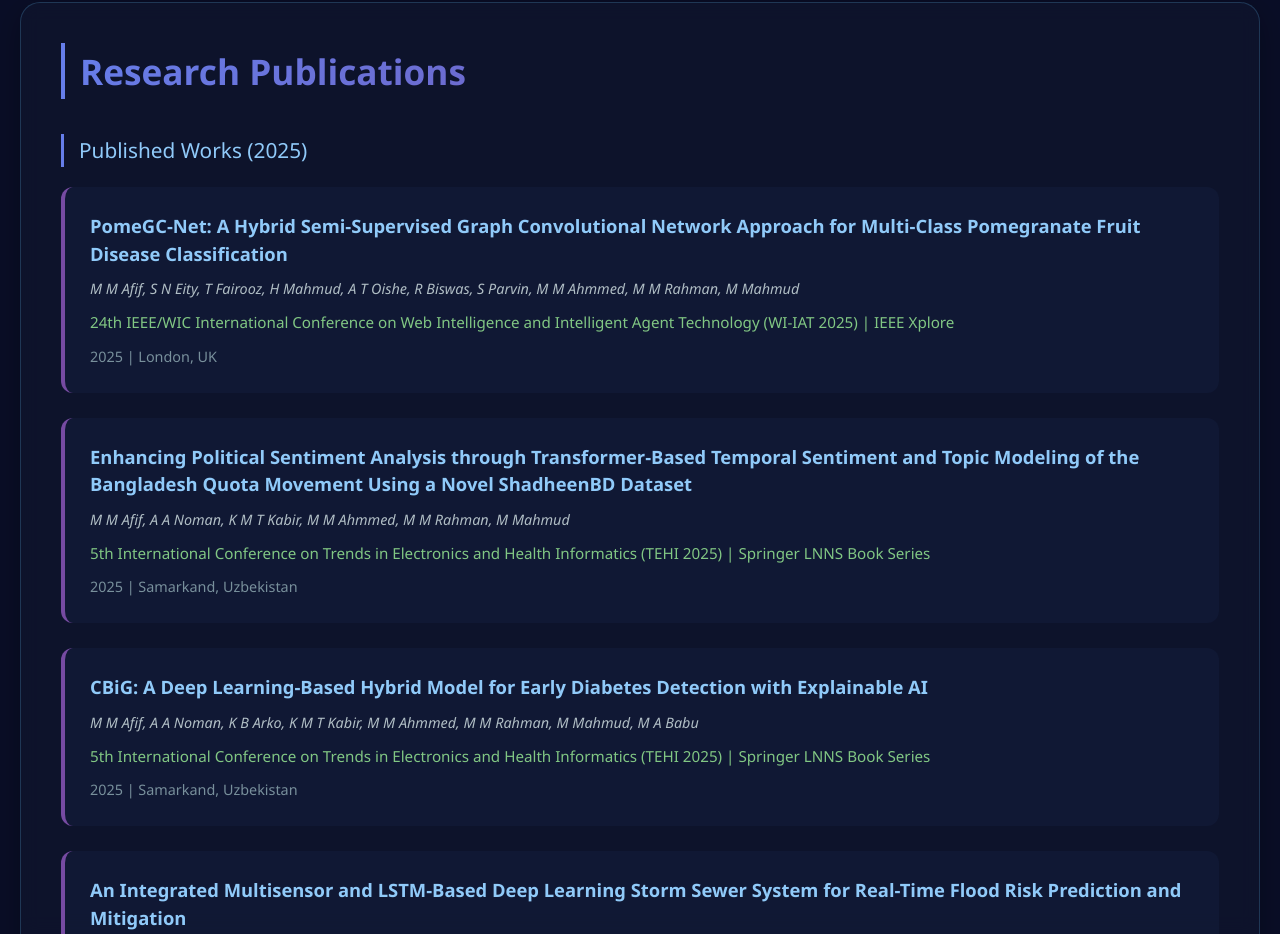
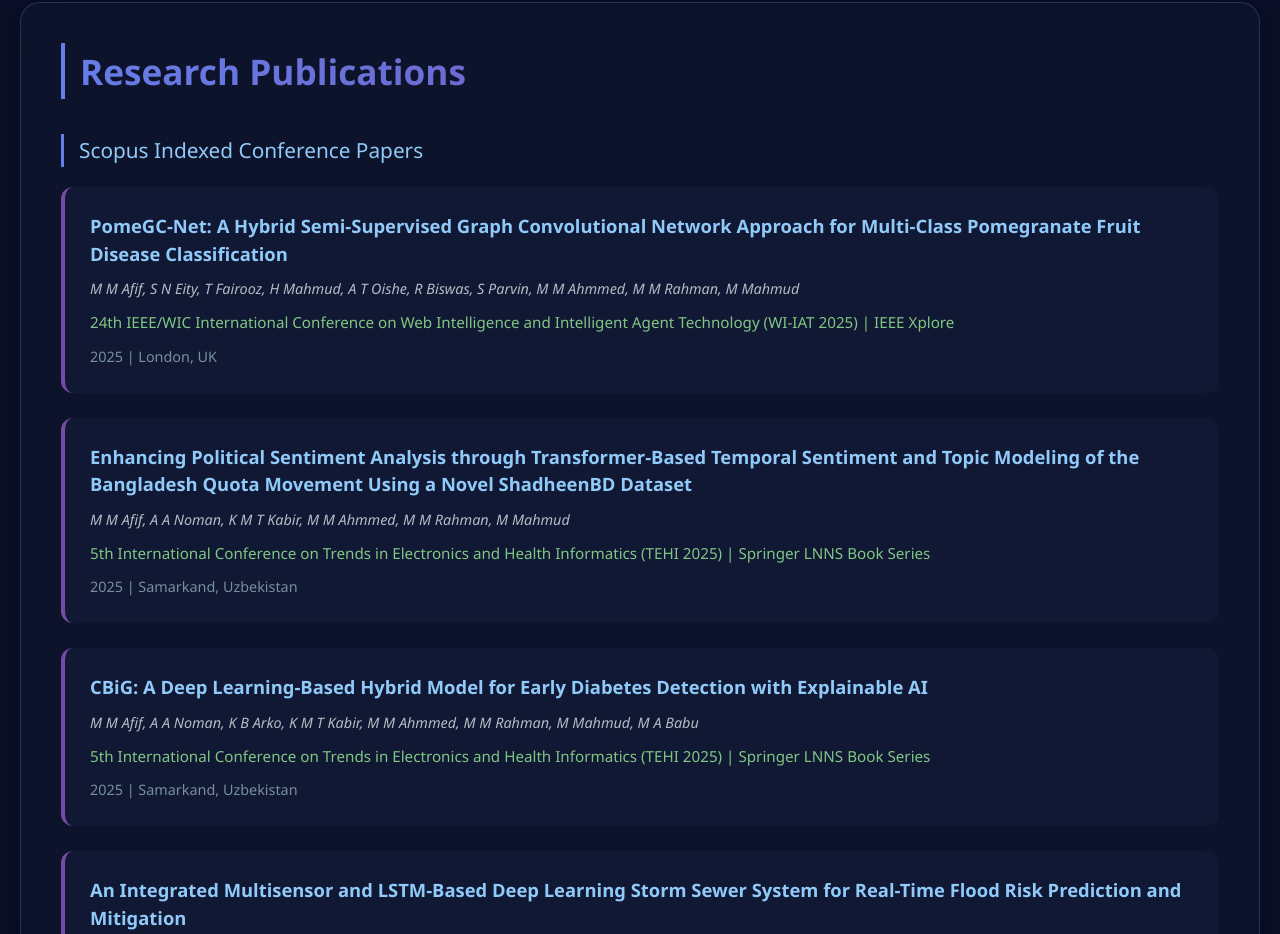
Before and after one commit to afifnet70/afifnet70.github.io, a plain HTML site: page index.html in a window 1280 px wide. Shown: the part 2207-3141 px from the top of the page. Drawn offline with Linux system fonts and the light colour scheme.

Commit message:
Update index.html

```diff
--- a/index.html
+++ b/index.html
@@ -455,7 +455,7 @@
         <section id="publications">
             <h2>Research Publications</h2>
 
-            <div class="section-subtitle">Published Works (2025)</div>
+            <div class="section-subtitle">Scopus Indexed Conference Papers</div>
 
             <div class="publication-item">
                 <div class="pub-title">PomeGC-Net: A Hybrid Semi-Supervised Graph Convolutional Network Approach for Multi-Class Pomegranate Fruit Disease Classification</div>
```
